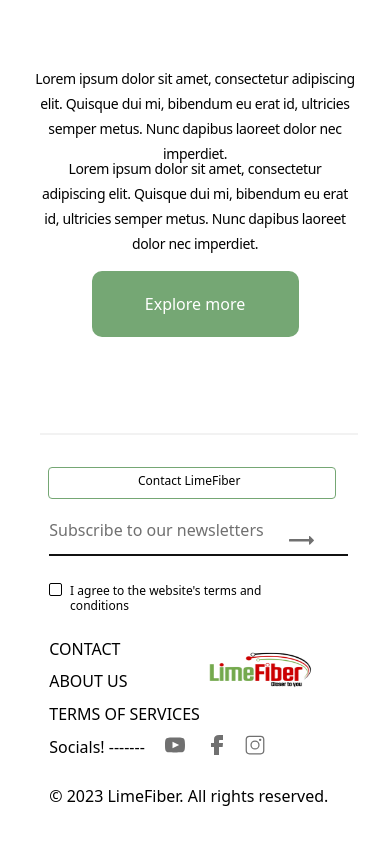
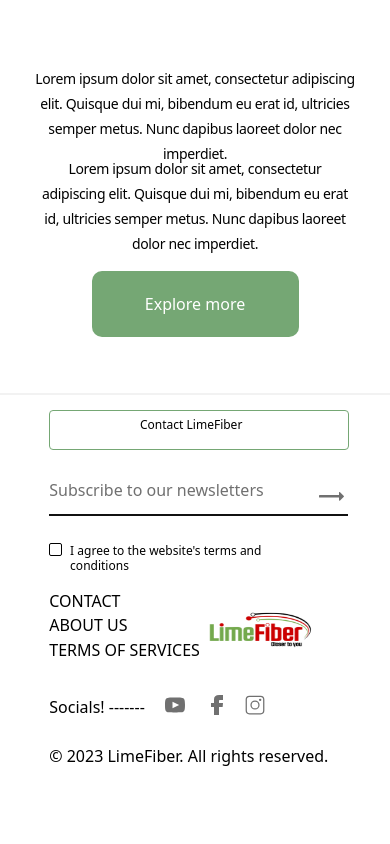
Before and after one commit to a1bx/Limefiber, a React (Create React App) app: page / in a window 390 px wide. Shown: the part 5811-6655 px from the top of the page. Built offline with nearby package versions, Linux system fonts and the light colour scheme.

Commit message:
responsiveness

```diff
--- a/src/components/footer.jsx
+++ b/src/components/footer.jsx
@@ -4,18 +4,20 @@ import IconColor from "../assets/Icon color.svg";
 
 const Footer = () => {
   return (
-    <div className="mt-10 h-[400px] md:h-[200px] max-w-full overflow-x-hidden">
+    <div className="h-[60vh] md:h-[200px] max-w-full overflow-x-hidden">
 
-      <div className="md:w-[1380px] h-[0px] border border-gray md:ml-14 ml-10 mr-8"></div>
-      <div className="w-72 h-8 absolute mt-8 ml-12 mr-10 sm:hidden">
-    <div className="w-72 h-8 left-0 top-0 absolute bg-white rounded border border-green" />
-    <div className="left-[90px] top-[6px] absolute text-black text-xs font-normal font-['Baloo Da 2'] leading-tight hover:text-white hover:bg-green">Contact LimeFiber</div>
-</div>
+    <div className="w-full md:w-[1380px] h-[0px] border border-gray md:ml-14 mr-8">
+    <div className="h-10 relative mt-4 ml-12 mr-10 sm:hidden left-0 top-0 bg-white rounded border border-green">
+        <div className="left-[90px] top-[6px] absolute text-black text-xs font-normal font-['Baloo Da 2'] leading-tight hover:text-white hover:bg-green">
+      Contact LimeFiber
+      </div>
+      </div>
+    </div>
       <footer className="w-[85%] mx-auto text-base-content rounded flex flex-col md:flex-row  justify-between p-5 relative">
         <div className="flex flex-row md:flex-col">
-          <div className="flex flex-col md:flex-row gap-2 mt-32 md:mt-0 md:gap-10 absolute p-0 md:p-5 font-light">
+          <div className="flex flex-col md:flex-row mt-32 md:mt-0 md:gap-10 absolute p-0 md:p-5 font-light">
           <div className="w-[271px] left-[17px] mb-4 flex gap-2 sm:hidden">
-          <div className="w-[13px] h-[13px] rounded-sm border border-neutral-500" />
+          <div className="w-[13px] h-[13px] rounded-sm border" />
               <span className="text-black text-xs font-normal font-['Baloo Da 2'] leading-tight">I agree to the website's terms and conditions</span>
             </div>
             <a href="contact" className="link link-hover hover:text-red">
@@ -45,7 +47,7 @@ const Footer = () => {
               style={{ color: "#707070" }}
             >
               Subscribe to our newsletters
-              <img src={IconColor} alt="" className="ml-60 bottom-2 relative" />
+              <img src={IconColor} alt="" className="ml-[32vh] bottom-3 relative" />
             </div>
 
             <div
```
